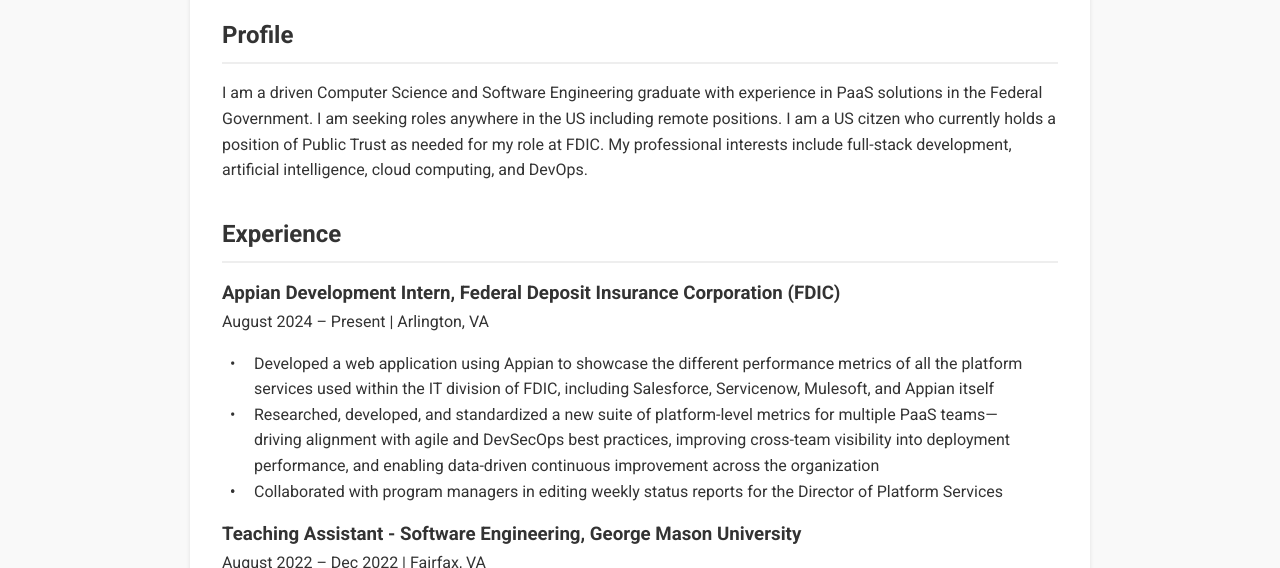
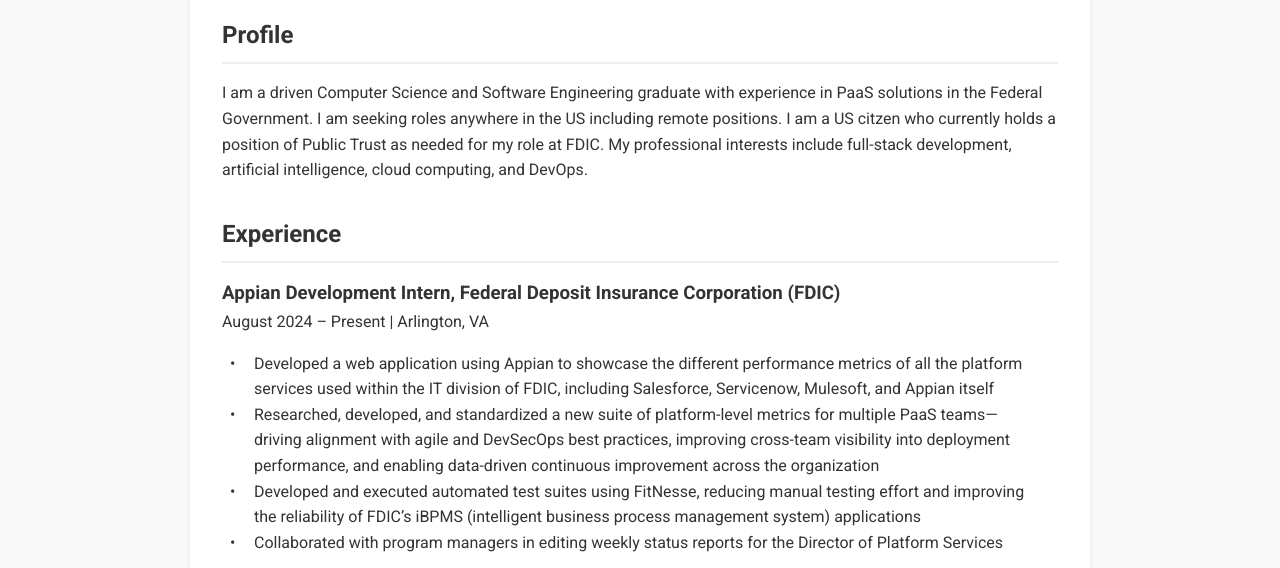
Before and after one commit to georgeshields/ResumeSite, a website: page index.html in a window 1280 px wide. Shown: the part 220-788 px from the top of the page. Drawn offline with nearby package versions, Linux system fonts and the light colour scheme.

Commit message:
adding edited content to my resume

```diff
--- a/index.html
+++ b/index.html
@@ -292,7 +292,7 @@
           <ul>
             <li style="list-style-position: inside; margin-left: 1rem;">Developed a web application using Appian to showcase the different performance metrics of all the platform services used within the IT division of FDIC, including Salesforce, Servicenow, Mulesoft, and Appian itself</li>
             <li style="list-style-position: inside; margin-left: 1rem;">Researched, developed, and standardized a new suite of platform-level metrics for multiple PaaS teams—driving alignment with agile and DevSecOps best practices, improving cross-team visibility into deployment performance, and enabling data-driven continuous improvement across the organization</li>
-            <li style="list-style-position: inside; margin-left: 1rem;"></li>
+            <li style="list-style-position: inside; margin-left: 1rem;">Developed and executed automated test suites using FitNesse, reducing manual testing effort and improving the reliability of FDIC’s iBPMS (intelligent business process management system) applications</li>
             <li style="list-style-position: inside; margin-left: 1rem;">Collaborated with program managers in editing weekly status reports for the Director of Platform Services</li>
           </ul>
         <!-- </div>
```
